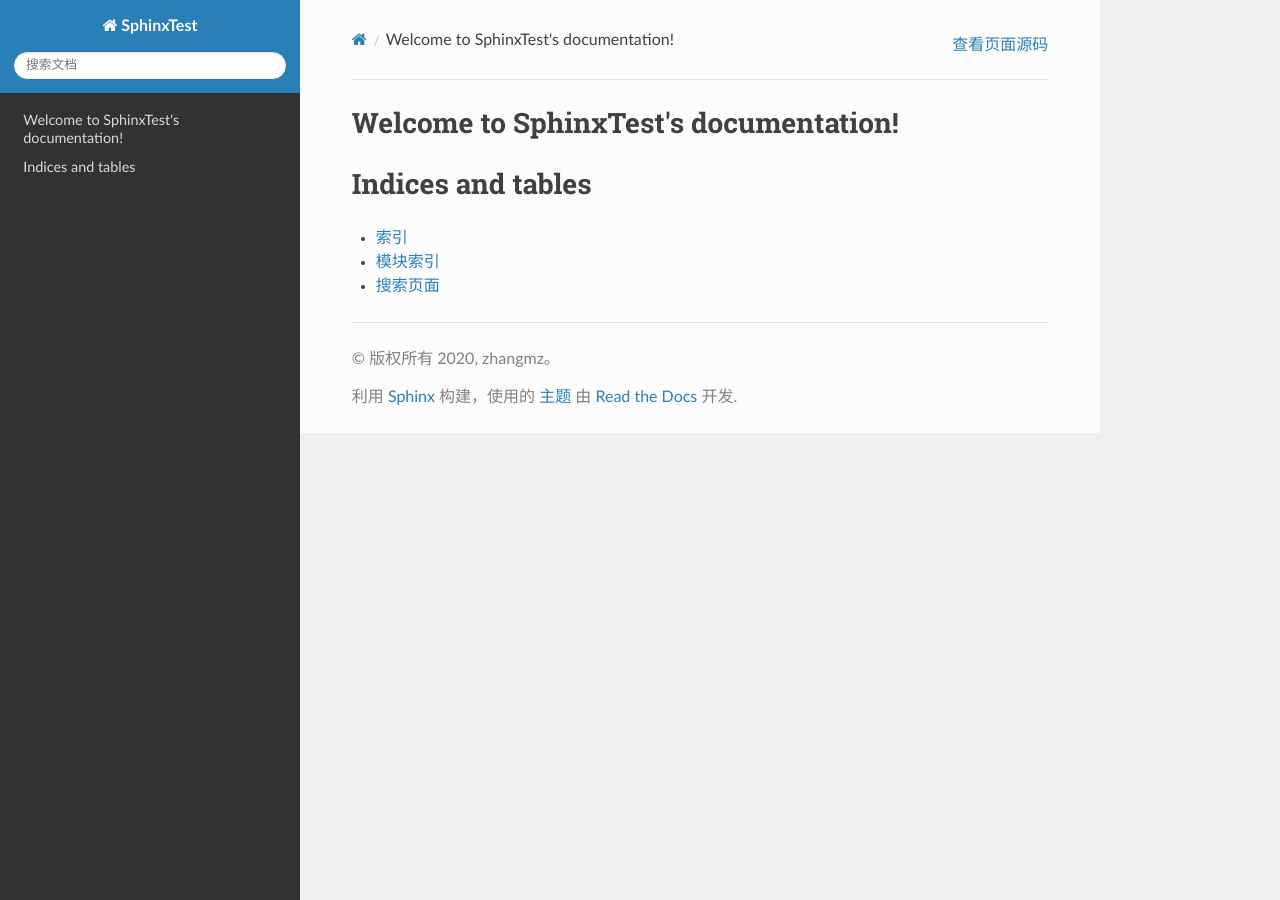
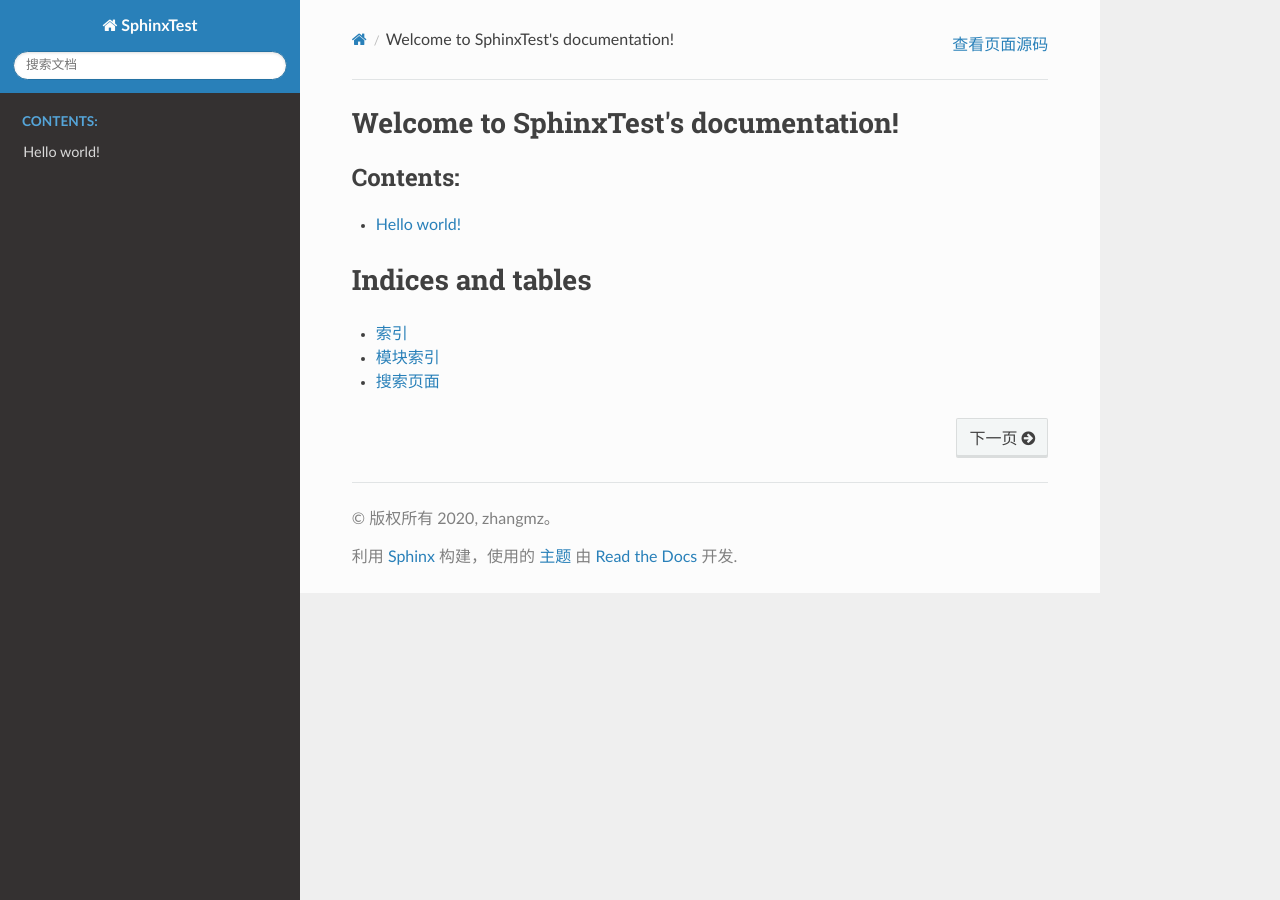
Before and after one commit to zm999999/SphinxTest, a Sphinx documentation site: the page built from source/index.rst, in a window 1280 px wide. Built offline with Sphinx 7.4.7 and the Read the Docs theme 2.0.0, drawn with Linux system fonts in a browser that asks for light colours; some of the changed lines change nothing that is shown.

Commit message:
update docs

```diff
--- a/source/conf.py
+++ b/source/conf.py
@@ -48,7 +48,13 @@ templates_path = ['_templates']
 # You can specify multiple suffix as a list of string:
 #
 # source_suffix = ['.rst', '.md']
-source_suffix = '.rst'
+
+from recommonmark.parser import CommonMarkParser
+source_parsers = {
+    '.md': CommonMarkParser,
+}
+
+source_suffix = ['.rst', '.md']
 
 # The master toctree document.
 master_doc = 'index'
--- /dev/null
+++ b/source/hello world.md
@@ -0,0 +1,5 @@
+Hello world!
+=============
+
+这是一个测试。
+1234567890
--- a/source/index.rst
+++ b/source/index.rst
@@ -10,6 +10,8 @@ Welcome to SphinxTest's documentation!
    :maxdepth: 2
    :caption: Contents:
 
+   hello world
+
 
 
 Indices and tables
```
